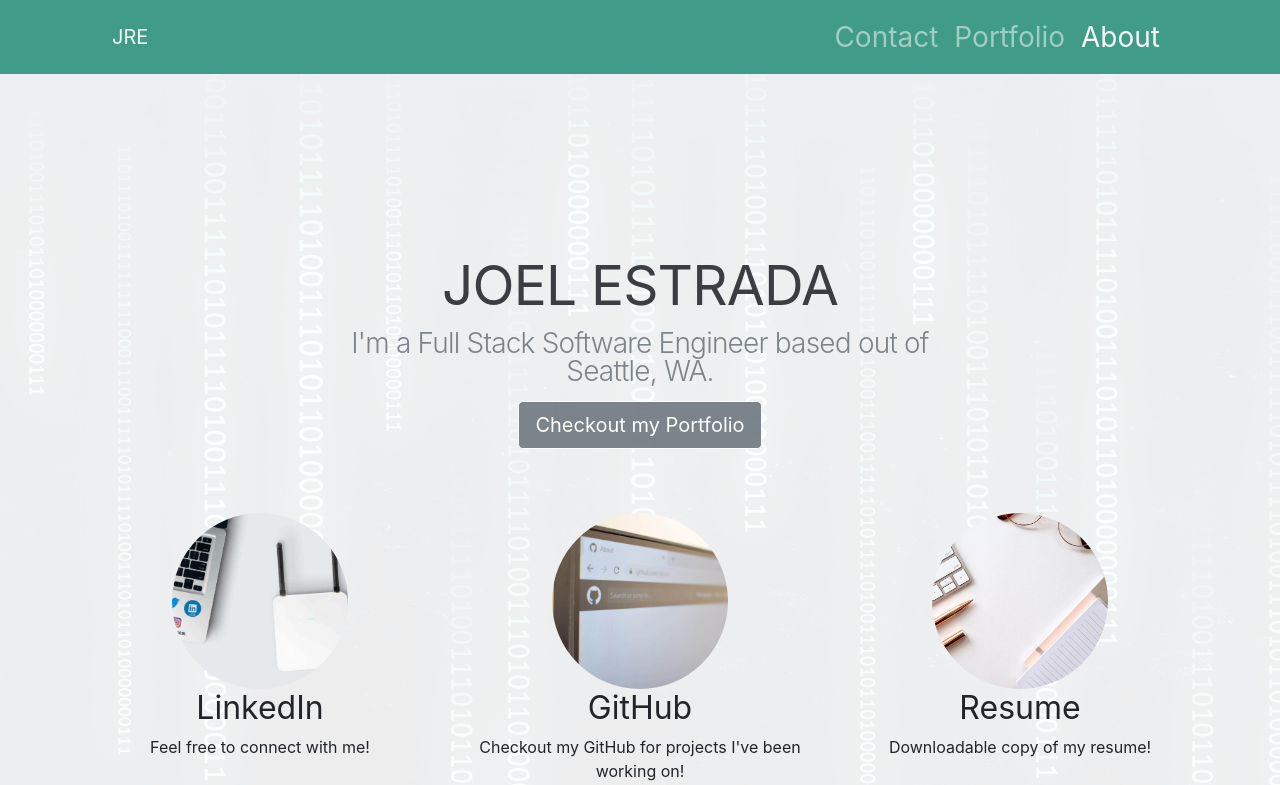
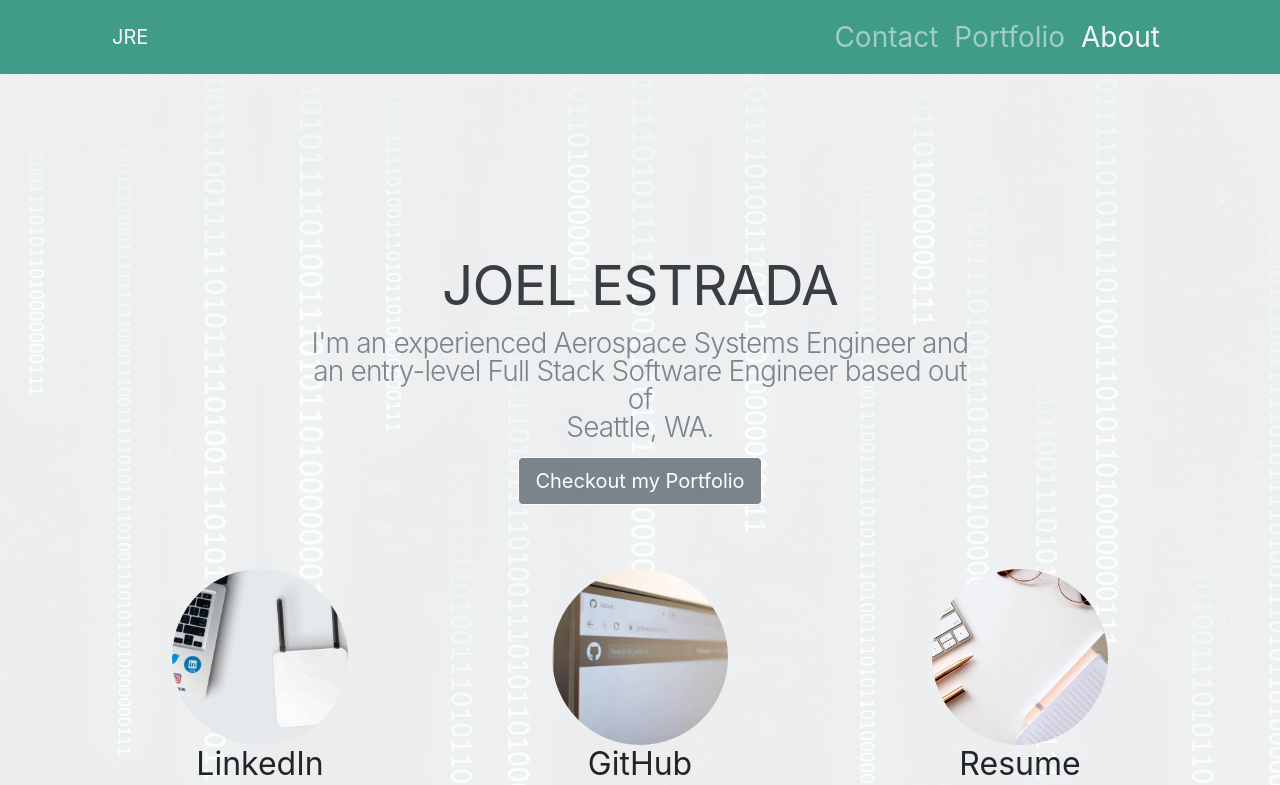
Before and after one commit to jre23/react-portfolio, a React (Create React App) app: page / in a window 1280 px wide. Shown: the top 785 px of the page. Built offline with nearby package versions, Linux system fonts and the light colour scheme.

Commit message:
updated about me text

```diff
--- a/src/components/pages/About/index.jsx
+++ b/src/components/pages/About/index.jsx
@@ -18,7 +18,8 @@ const About = () => {
         <p className="featurette-heading jumbo-name">JOEL ESTRADA</p>
         <p className="featurette-heading text-muted jumbo-description">
           {" "}
-          I'm a Full Stack Software Engineer based out of <br /> Seattle, WA.
+          I'm an experienced Aerospace Systems Engineer and an entry-level Full
+          Stack Software Engineer based out of <br /> Seattle, WA.
         </p>
         <Link to="/portfolio">
           <a
```
